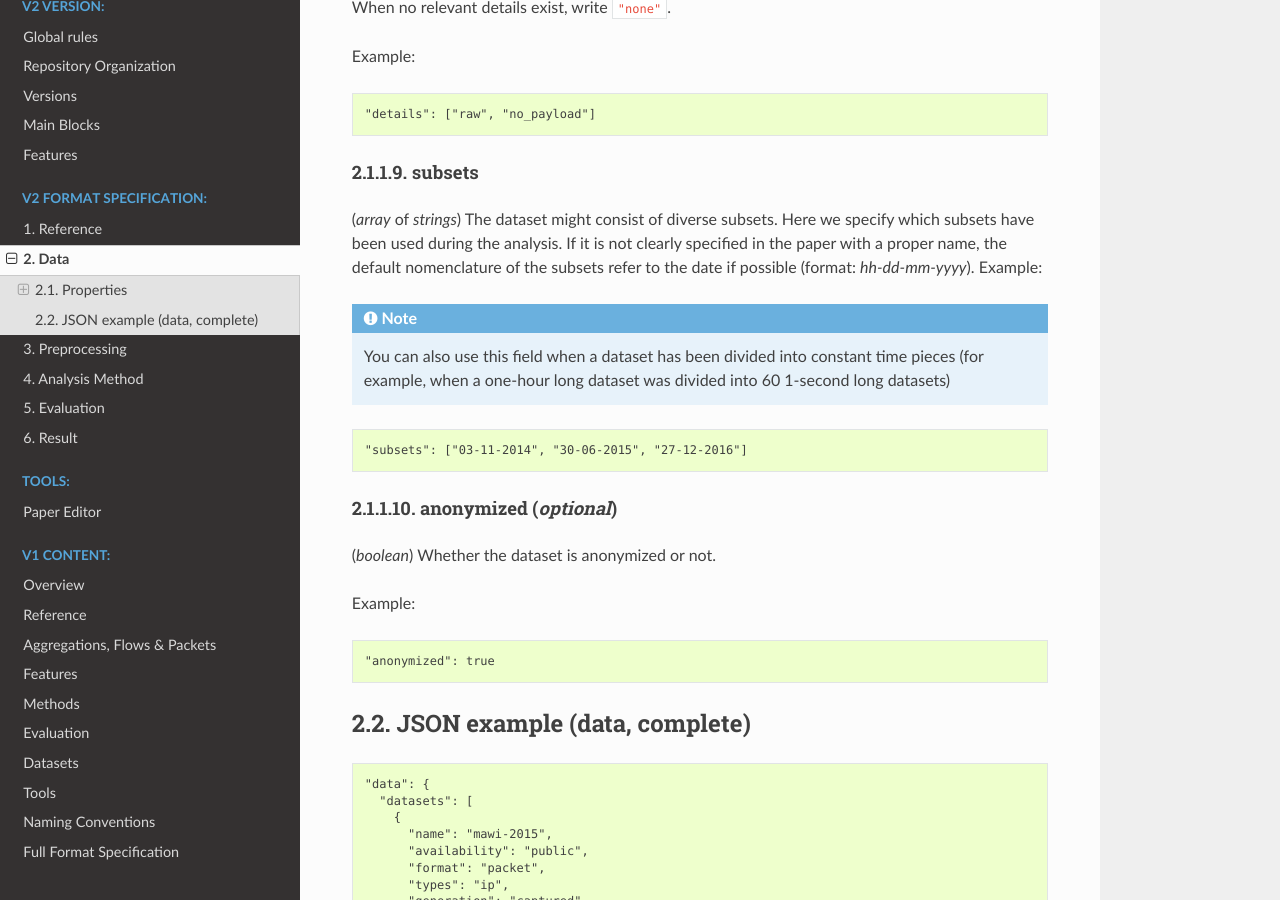
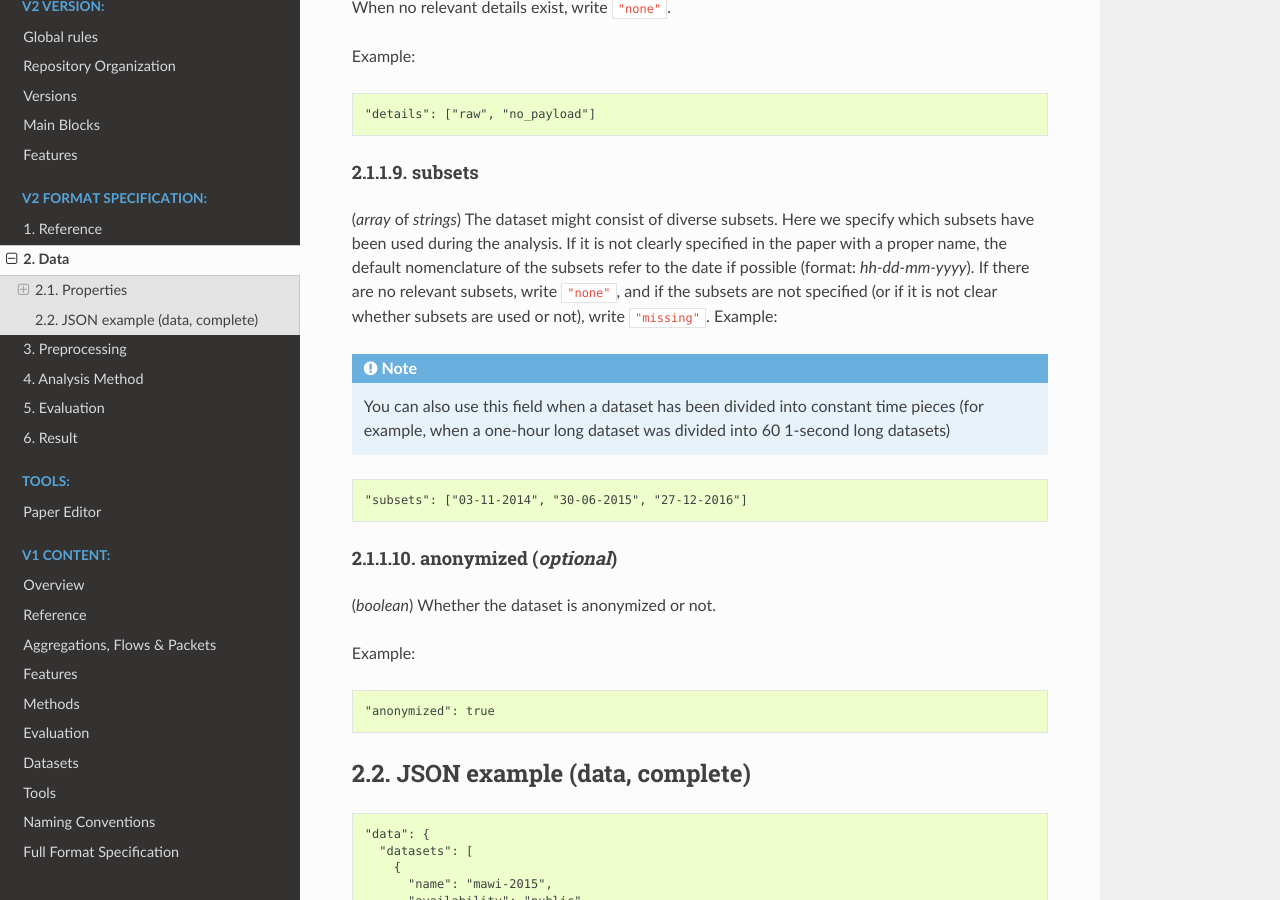
Before and after one commit to CN-TU/ntarc-spec, a Sphinx documentation site: the page built from docs/data.rst, in a window 1280 px wide and 900 px high, scrolled down 3350 px. Built offline with Sphinx 7.4.7 and the Read the Docs theme 2.0.0, drawn with Linux system fonts in a browser that asks for light colours.

Commit message:
added missing and none to dataset.subsets

```diff
--- a/docs/data.rst
+++ b/docs/data.rst
@@ -148,7 +148,9 @@ Example:
 subsets
 -------
 
-(*array* of *strings*) The dataset might consist of diverse subsets. Here we specify which subsets have been used during the analysis. If it is not clearly specified in the paper with a proper name, the default nomenclature of the subsets refer to the date if possible (format: *hh-dd-mm-yyyy*). Example:
+(*array* of *strings*) The dataset might consist of diverse subsets. Here we specify which subsets have been used during the analysis. If it is not clearly specified in the paper with a proper name, the default nomenclature of the subsets refer to the date if possible (format: *hh-dd-mm-yyyy*).
+If there are no relevant subsets, write ``"none"``, and if the subsets are not specified (or if it is not clear whether subsets are used or not), write ``"missing"``.
+Example:
 
 .. note:: You can also use this field when a dataset has been divided into constant time pieces (for example, when a one-hour long dataset was divided into 60 1-second long datasets)
 
```
Also changed, not shown: schema_v2.json (+11 -1 lines).
